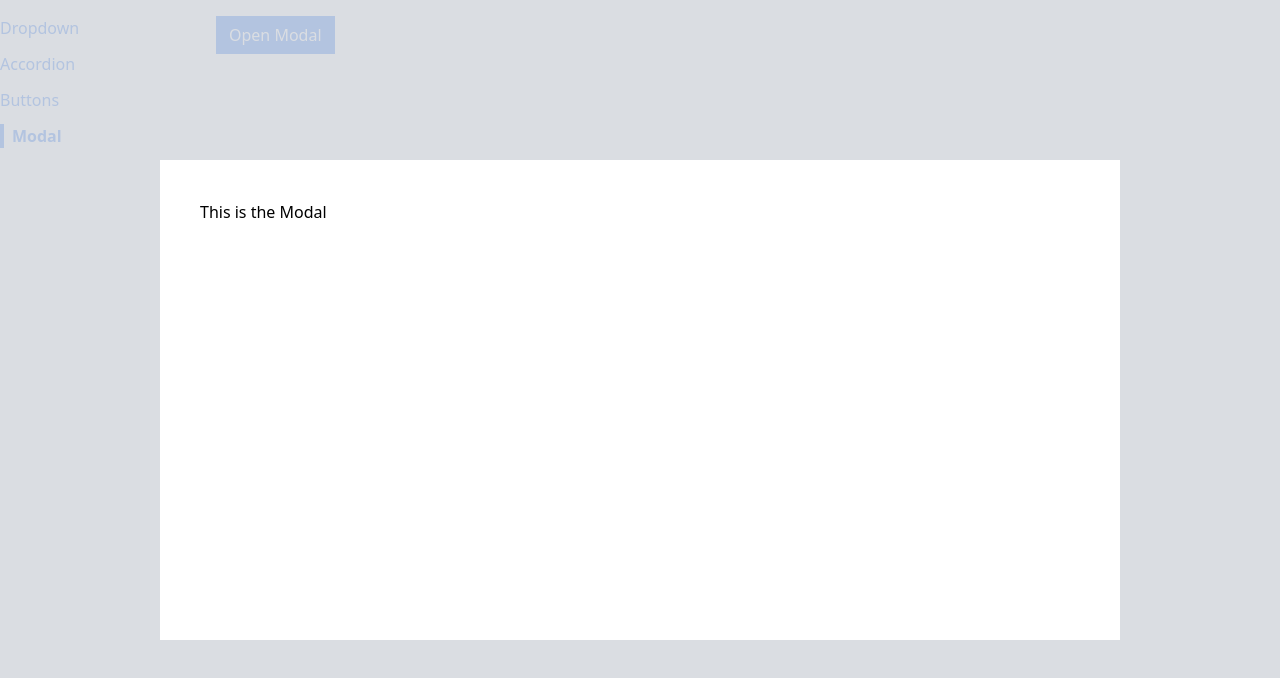
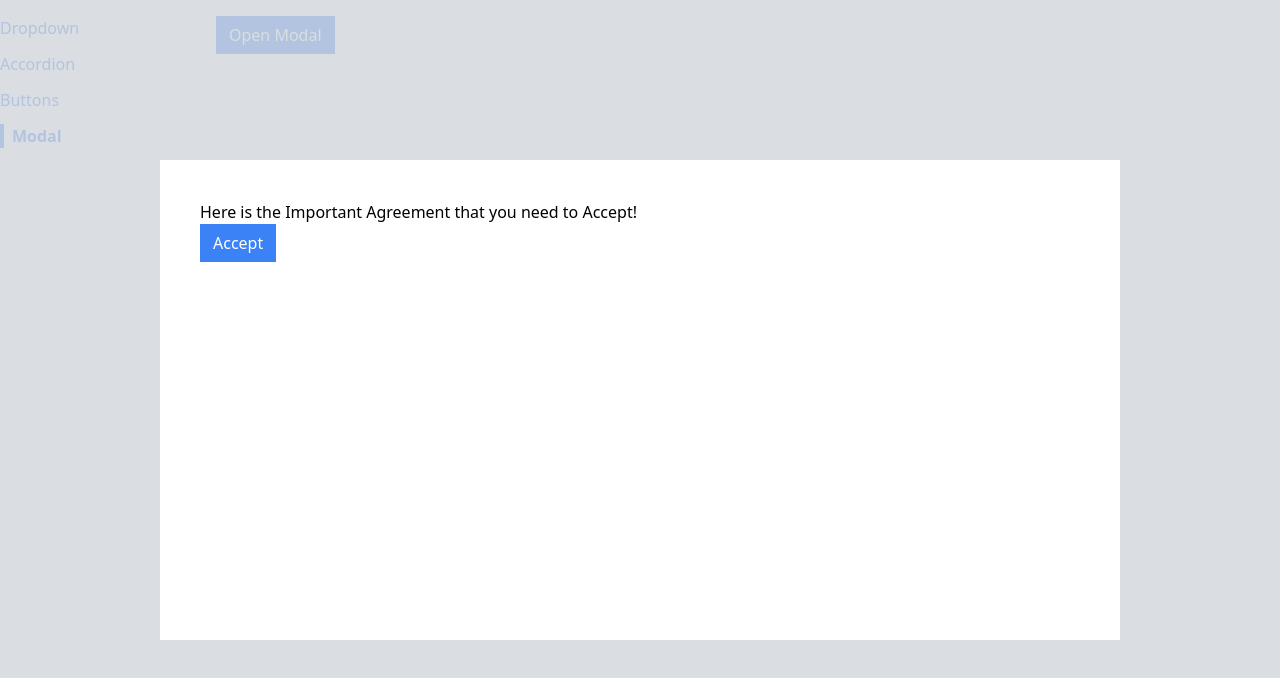
Before and after one commit to vibhavtrivedi/Comps, a React (Create React App) app: page /modal in a window 1280 px wide. Both pictures are taken after a click on the button "Open Modal". Shown: the top 678 px of the page. Built offline with nearby package versions, Linux system fonts and the light colour scheme.

Commit message:
added accept button from parent

```diff
--- a/src/components/Modal.js
+++ b/src/components/Modal.js
@@ -1,9 +1,15 @@
 import ReactDOM from "react-dom";
-function Modal({onClose}) {
+function Modal({ onClose, acceptButton, children }) {
   return ReactDOM.createPortal(
     <div>
-      <div onClick={onClose} className="absolute inset-0 bg-gray-300 opacity-80"></div>
-      <div className="absolute inset-40 p-10 bg-white">This is the Modal</div>
+      <div
+        onClick={onClose}
+        className="absolute inset-0 bg-gray-300 opacity-80"
+      ></div>
+      <div className="absolute inset-40 p-10 bg-white">
+        {children}
+        {acceptButton}
+      </div>
     </div>,
     document.querySelector(".modal-container")
   );
--- a/src/pages/ModalPage.js
+++ b/src/pages/ModalPage.js
@@ -10,12 +10,14 @@ function ModalPage() {
   const handleClose = () => {
     setShowModal(false);
   }
+  const acceptButton = <div><Button onClick={handleClose} primary>Accept</Button></div>
+  const modal = <Modal onClose={handleClose} acceptButton={acceptButton}><p>Here is the Important Agreement that you need to Accept!</p></Modal>
   return (
     <div className="relative">
       <Button onClick={handleClick} primary>
         Open Modal
       </Button>
-      {showModal && <Modal onClose={handleClose} />}
+      {showModal && modal}
     </div>
   );
 }
```
